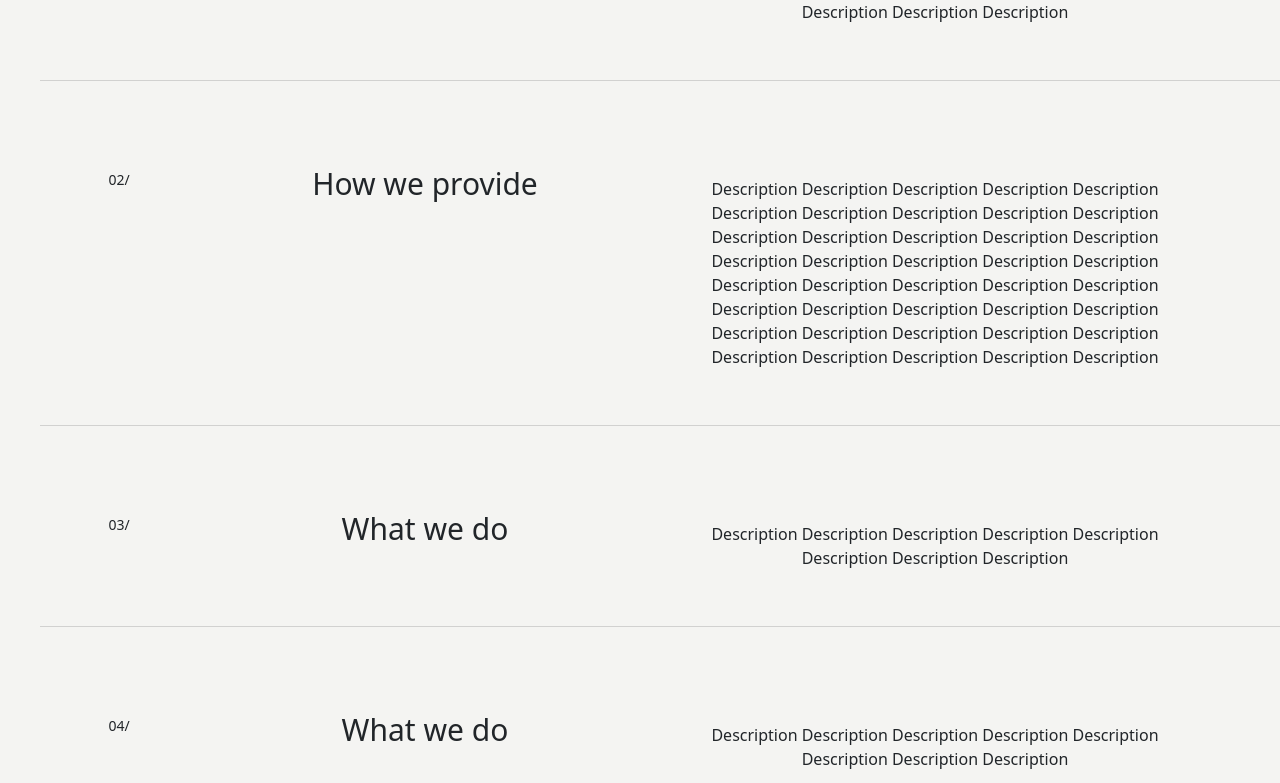
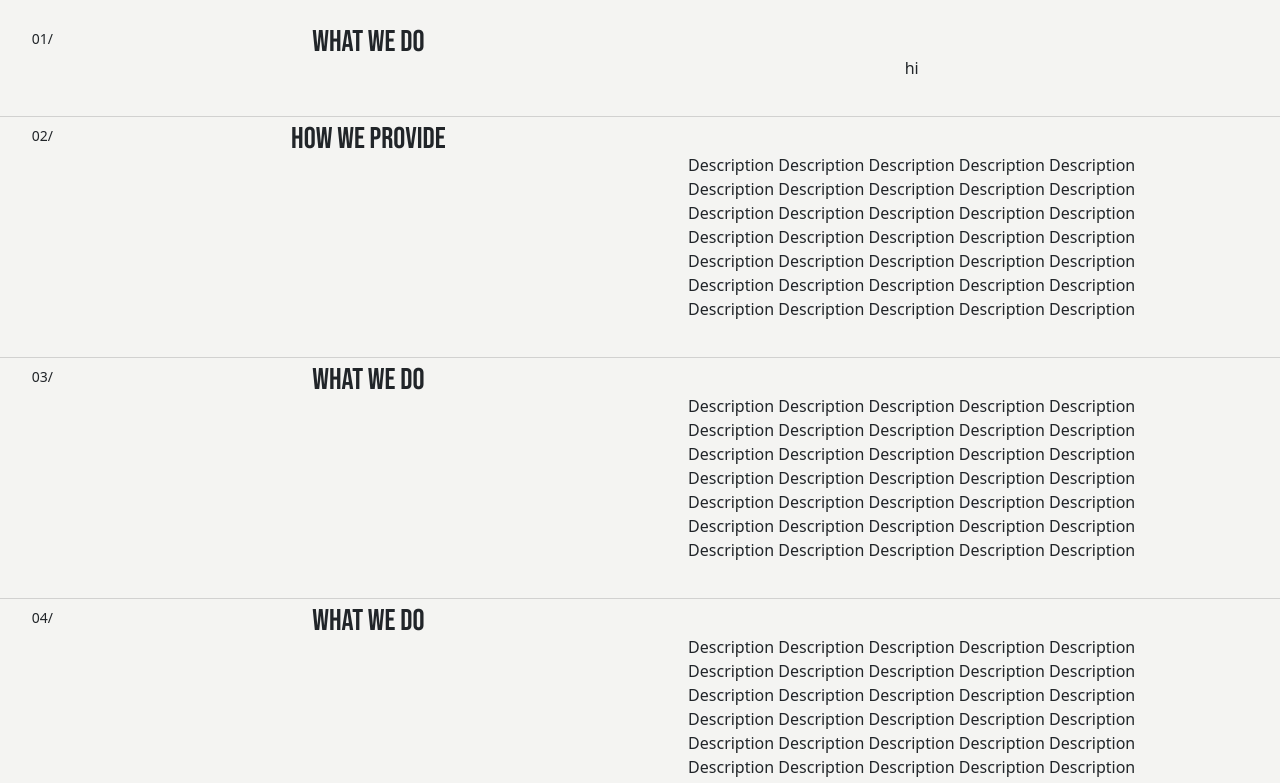
Before and after one commit to shengweikoh/Legallense, a React (Vite) app in the folder Frontend/: page / in a window 1280 px wide. Shown: the part 1255-2038 px from the top of the page. Built offline with nearby package versions, Linux system fonts and the light colour scheme.

Commit message:
some animations , not finished

```diff
--- a/Frontend/src/Pages/Animation/ScrollEffect.jsx
+++ /dev/null
@@ -1,38 +0,0 @@
-import React, { useEffect } from 'react';
-import { gsap } from 'gsap';
-import { ScrollTrigger } from 'gsap/ScrollTrigger'; // Note the .js extension
-
-// Register the plugin
-gsap.registerPlugin(ScrollTrigger);
-
-const ScrollEffect = () => {
-  useEffect(() => {
-    // Log to verify ScrollTrigger is imported correctly
-    console.log('ScrollTrigger:', ScrollTrigger);
-    console.log("Registered plugins:", gsap.plugins);
-
-    gsap.fromTo(
-      '.description',
-      { scaleY: 5 },
-      {
-        scaleY: 1,
-        transformOrigin: 'top',
-        ease: 'none',
-        scrollTrigger: {
-          trigger: '.description',
-          start: 'top center',
-          end: 'bottom bottom',
-          scrub: true,
-          markers: true,
-        },
-      }
-    );
-  }, []);
-
-  return (
-
-      <div className="description"></div>
-  );
-};
-
-export default ScrollEffect;
--- a/Frontend/src/Pages/Home.css
+++ b/Frontend/src/Pages/Home.css
@@ -3,6 +3,7 @@
     font-family: 'Bebas Neue', sans-serif;
     width:100%;
     font-size:100px;
+    height:1200px;
     padding:350px;
     color:rgb(43, 42, 42);
     transition: font-size 1s ease;
@@ -11,8 +12,8 @@
 
 .title:hover {
     font-size:120px;
+}
 
-}
 .home-container-fluid{
     background-color: #f4f4f2;  /* this is the entire container. */
     margin-top:75px;
@@ -23,11 +24,9 @@
 .description-container{
 
     width:100%;
+    border:bold;
+    border-bottom:1px solid rgb(71, 70, 70,0.2) ;
 
-    border:bold;
-    margin:40px;
-    padding:40px;
-    border-bottom:1px solid rgb(71, 70, 70,0.2) ;
 
 }
 
@@ -37,7 +36,7 @@
 }
 
 .bigtitle{
-
+    font-family: 'Bebas Neue', sans-serif;
     font-size:30px;
 
 }
--- a/Frontend/src/Pages/Home.jsx
+++ b/Frontend/src/Pages/Home.jsx
@@ -1,13 +1,50 @@
 import "./Home.css";
-import React from "react";
+import React, { useEffect, useRef } from 'react';
 import { motion } from "framer-motion";
 import TypingEffect from "./Animation/Typing";
-import chatbotGif from "./Animation/Chatbot.gif"
-import MyComponent from "./Animation/ScrollEffect.jsx"
+import chatbotGif from "./Animation/Chatbot.gif";
+import { gsap } from 'gsap';
+import { ScrollTrigger } from 'gsap/ScrollTrigger';
 
+
+gsap.registerPlugin(ScrollTrigger);
 
 
 const Home = () => {
+
+    const descriptionRef = useRef(null);
+    useEffect(() => {
+        // Select all elements with the class 'description'
+        const descriptions = gsap.utils.toArray('.description');
+
+        // Loop over each element and apply the animation
+        descriptions.forEach((el) => {
+          gsap.fromTo(
+            el,
+            {
+              // Initial state: no padding/margin and fully transparent
+              padding: "0px",
+              margin: "0px",
+              opacity: 30,
+            },
+            {
+              // Final state: desired padding/margin and fully visible
+              padding: "20px",  // adjust these values as needed
+              margin: "20px",
+              opacity: 1,
+              duration: 0.5,
+              ease: "power2.out",
+              scrollTrigger: {
+                trigger: el,
+                start: "top bottom-=100", // when the top of the element reaches 90% of the viewport height
+                toggleActions: "play none none reverse",
+              },
+            }
+          );
+        });
+      }, []);
+
+
     return (
         <div className="home-container-fluid">
             <div className="title">
@@ -25,77 +62,83 @@ const Home = () => {
             </div>
 
 
-           <MyComponent/>
 
-            <div class="description-container">
-                <div class="row g-10">
-                    <div class="col-md-1">
-                    <div class="p-2 smoltitle">01/</div>
+           <div className="description-container">
+
+                <div className="row g-10">
+                    <div className="col-md-1">
+                    <div className="p-2 smoltitle">01/</div>
                     </div>
-                    <div class="col-md-5">
-                    <div class="bigtitle ">What we do </div>
+                    <div className="col-md-5">
+                    <div className="bigtitle">What we do</div>
                     </div>
-                    <div class="col-md-5">
-                    <div class="p-3 description ">Description Description Description Description Description Description Description Description</div>
-                    </div>
-                </div>
-                </div>
-
-
-                <div class="description-container">
-                <div class="row g-10 c-20">
-                    <div class="col-md-1">
-                    <div class="p-2 smoltitle">02/</div>
-                    </div>
-                    <div class="col-md-5">
-                    <div class="bigtitle ">How we provide </div>
-                    </div>
-                    <div class="col-md-5">
-                    <div class="p-3 description ">Description Description Description Description Description Description Description Description
-
-                    Description Description Description Description Description Description Description Description
-                    Description Description Description Description Description Description Description Description
-                    Description Description Description Description Description Description Description Description
-                    Description Description Description Description Description Description Description Description
-
-
-
+                    <div className="col-md-5">
+                    <div ref={descriptionRef} className="p-3 description">
+                            hi
                         </div>
                     </div>
                 </div>
                 </div>
 
-                <div class="description-container">
-                <div class="row g-10">
-                    <div class="col-md-1">
-                    <div class="p-2 smoltitle">03/</div>
+                    <div className="description-container">
+                    <div className="row g-10 c-20">
+                        <div className="col-md-1">
+                        <div className="p-2 smoltitle">02/</div>
                         </div>
-                    <div class="col-md-5">
-                    <div class="bigtitle ">What we do </div>
+                        <div className="col-md-5">
+                        <div className="bigtitle">How we provide</div>
                         </div>
-                    <div class="col-md-5">
-                    <div class="p-3 description ">Description Description Description Description Description Description Description Description</div>
+                        <div className="col-md-5">
+                        <div ref={descriptionRef} className="p-3 description">
+                            Description Description Description Description Description Description Description
+                            Description Description Description Description Description Description Description
+                            Description Description Description Description Description Description Description
+                            Description Description Description Description Description Description Description
+                            Description Description Description Description Description Description Description
+                        </div>
                         </div>
                     </div>
                     </div>
 
-                <div class="description-container">
-                <div class="row g-10">
-                    <div class="col-md-1">
-                    <div class="p-2 smoltitle">04/</div>
+                    <div className="description-container">
+                    <div className="row g-10">
+                        <div className="col-md-1">
+                        <div className="p-2 smoltitle">03/</div>
                         </div>
-                    <div class="col-md-5">
-                    <div class="bigtitle ">What we do </div>
+                        <div className="col-md-5">
+                        <div className="bigtitle">What we do</div>
                         </div>
-                    <div class="col-md-5">
-                    <div class="p-3 description ">Description Description Description Description Description Description Description Description</div>
+                        <div className="col-md-5">
+                        <div className="p-3 description">
+                            Description Description Description Description Description Description Description
+                            Description Description Description Description Description Description Description
+                            Description Description Description Description Description Description Description
+                            Description Description Description Description Description Description Description
+                            Description Description Description Description Description Description Description
+                        </div>
                         </div>
                     </div>
                     </div>
 
-
-
-
+                        <div className="description-container">
+                        <div className="row g-10">
+                            <div className="col-md-1">
+                            <div className="p-2 smoltitle">04/</div>
+                            </div>
+                            <div className="col-md-5">
+                            <div className="bigtitle">What we do</div>
+                            </div>
+                            <div className="col-md-5">
+                            <div className="p-3 description">
+                                Description Description Description Description Description Description Description
+                                Description Description Description Description Description Description Description
+                                Description Description Description Description Description Description Description
+                                Description Description Description Description Description Description Description
+                                Description Description Description Description Description Description Description
+                            </div>
+                            </div>
+                        </div>
+                        </div>
 
 
 
--- a/Frontend/src/Pages/Login.jsx
+++ b/Frontend/src/Pages/Login.jsx
@@ -7,7 +7,6 @@ import { motion } from "framer-motion";
 const Login = () => {
 
     return (
-
 
 
       <div className="login-page">
@@ -55,10 +54,6 @@ const Login = () => {
               </div>
               <button type="submit">Login</button>
             </form>
-
-
-
-
           </div>
         </div>
 
```
Lines whose indentation alone changed are shown as unchanged.
